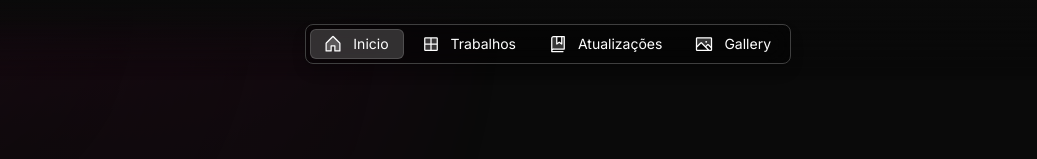
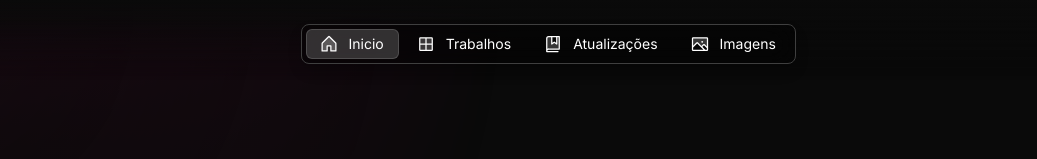
Before and after one commit to flynnzin/sweet_nexjsj, a Next.js app: page /en in a window 1280 px wide. Shown: the top 159 px of the page, without its empty margins (96-1133 px from the left). Built offline with nearby package versions, Linux system fonts and the light colour scheme.

Commit message:
Update content.js

```diff
--- a/src/app/resources/content.js
+++ b/src/app/resources/content.js
@@ -169,13 +169,13 @@ const work = {
 }
 
 const gallery = {
-    label: 'Gallery',
+    label: 'Imagens',
     title: 'My photo gallery',
     description: `A photo collection by ${person.name}`,
     // Images from https://pexels.com
     images: [
         {
-            src: '/images/gallery/img-01.jpg',
+            src: 'http://18.228.15.123:3110/Arquivos/Publica/designers_sweet/gifsweet.gif',
             alt: 'image',
             orientation: 'vertical'
         },
```
